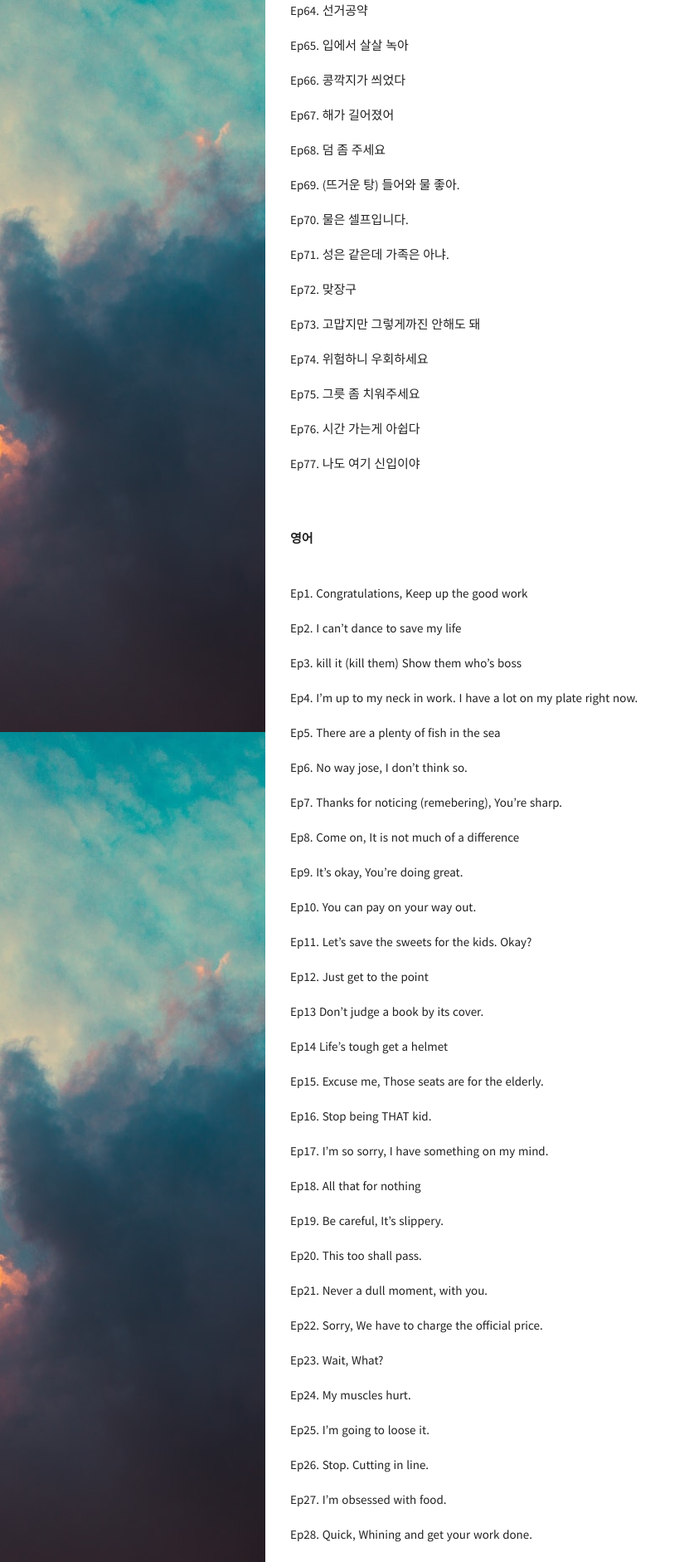
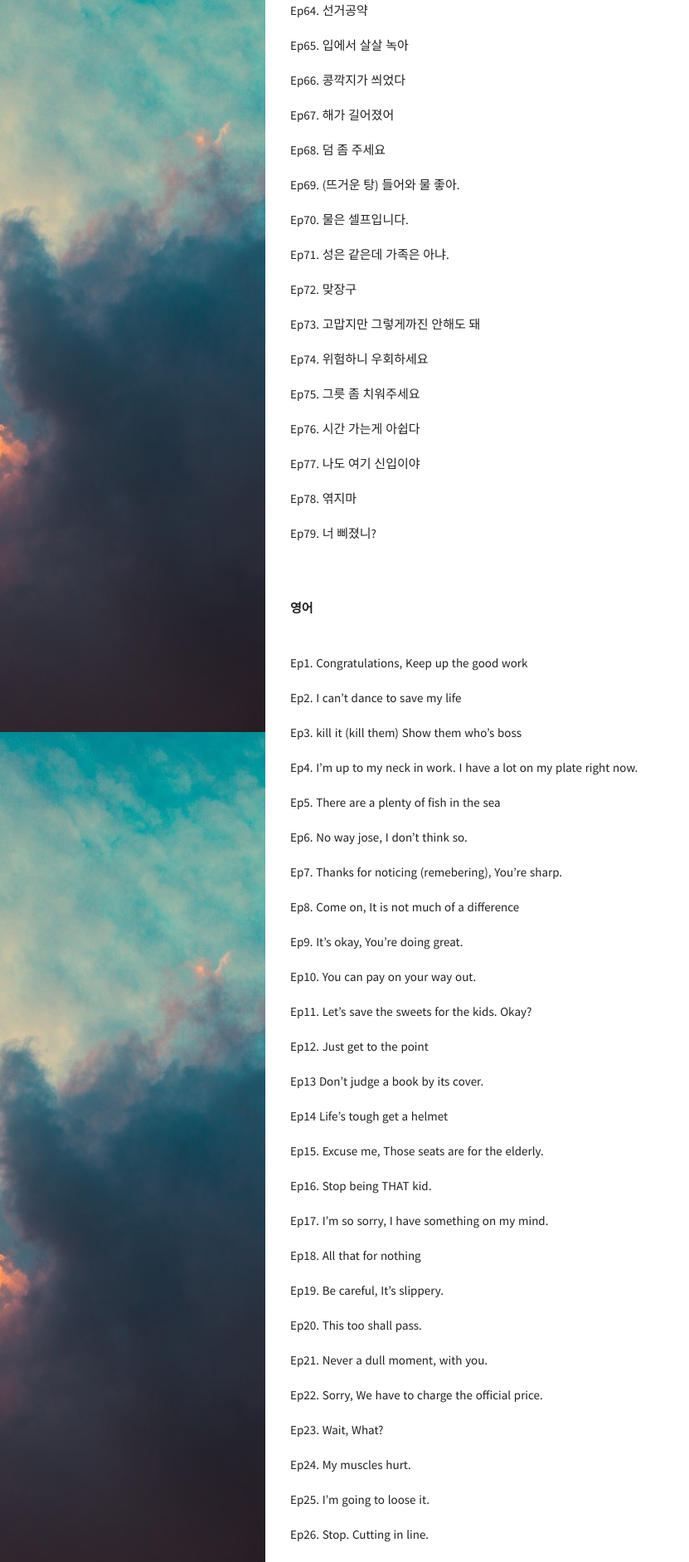
Before and after one commit to minoblog/minoblog.github.io, a Jekyll site: the page built from _posts/2018-09-26-Podcast-English-Total.md, in a window 1280 px wide. Shown: the part 3118-5000 px from the top of the page at 83% size, without its empty margins (0-831 px from the left). Built offline with Jekyll 4.4.1, drawn with Linux system fonts in a browser that asks for light colours.

Commit message:
Update 2018-09-26-Podcast-English-Total.md

```diff
--- a/_posts/2018-09-26-Podcast-English-Total.md
+++ b/_posts/2018-09-26-Podcast-English-Total.md
@@ -168,6 +168,10 @@ Ep76. 시간 가는게 아쉽다
 
 Ep77. 나도 여기 신입이야
 
+Ep78. 엮지마
+
+Ep79. 너 삐졌니?
+
 
 <br>
 <br>
@@ -330,3 +334,7 @@ Ep75. Could you take this away, please?
 Ep76. Ah Man, Time flies.
 
 Ep77. I don't know, I'm new here too.
+
+Ep78. Haha, Funny Funny
+
+Ep79. What's wrong?
```
